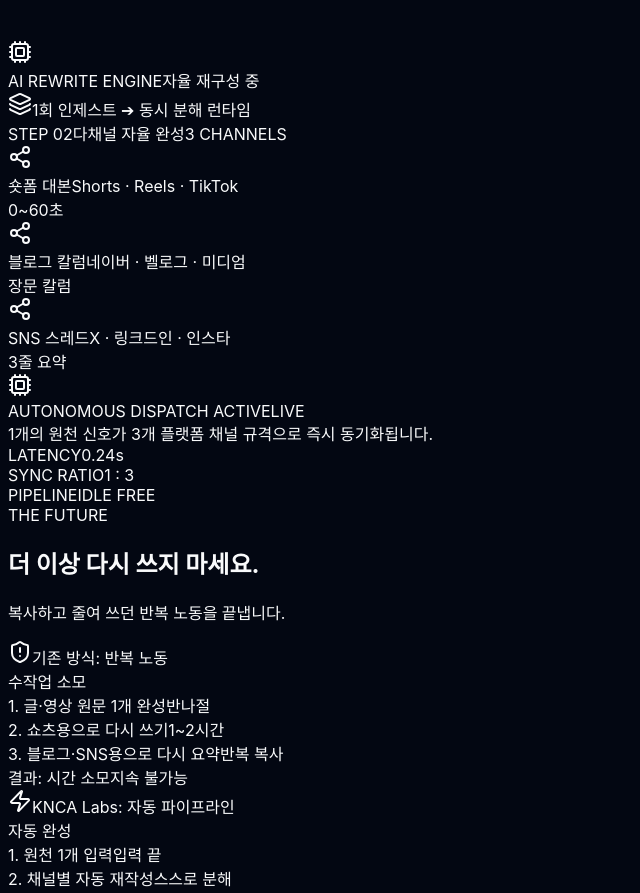
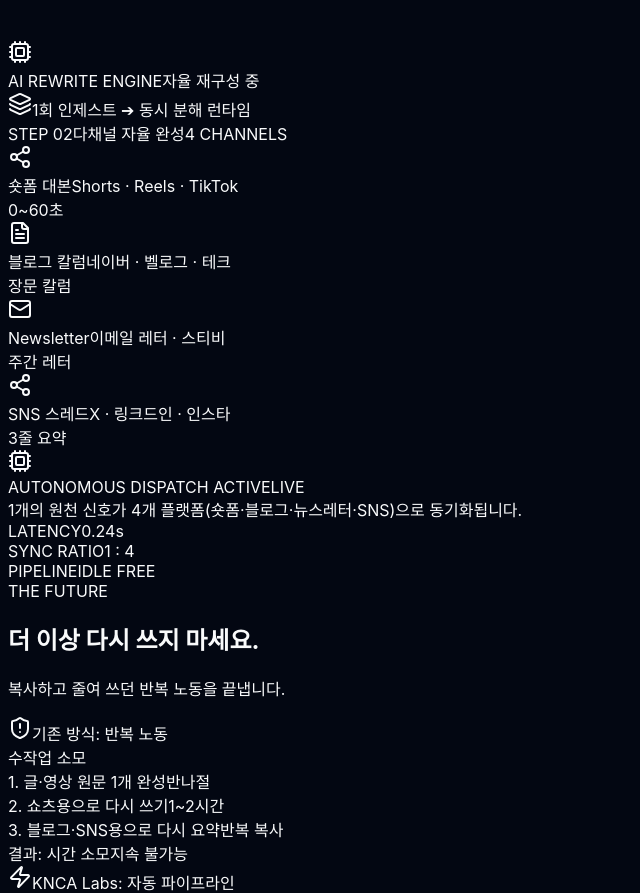
Before and after one commit to kncalabs/kncalabs, a Next.js app: page / in a window 1280 px wide. Shown: the part 2000-2893 px from the top of the page, without its empty margins (0-640 px from the left). Built offline with nearby package versions, Linux system fonts and the light colour scheme; a web font is replaced by a local one.

Commit message:
feat(workflow): integrate Newsletter as core output channel in autonomous pipeline

```diff
--- a/src/components/WorkflowSection.tsx
+++ b/src/components/WorkflowSection.tsx
@@ -9,11 +9,12 @@
   Share2,
   Layers,
   CheckCircle2,
+  Mail,
 } from "lucide-react";
 
 export default function WorkflowSection() {
   const [selectedSource, setSelectedSource] = useState<0 | 1 | 2>(0);
-  const [activeOutput, setActiveOutput] = useState<0 | 1 | 2>(0);
+  const [activeOutput, setActiveOutput] = useState<0 | 1 | 2 | 3>(0);
   const [streamTick, setStreamTick] = useState(0);
   const [isProcessing, setIsProcessing] = useState(false);
 
@@ -74,15 +75,26 @@
       platform: "Shorts · Reels · TikTok",
       badge: "0~60초",
       highlight: "핵심 훅 추출 완료",
+      icon: Share2,
       color: "border-sky-500/40 bg-sky-950/20 text-sky-300",
     },
     {
       id: "blog",
       title: "블로그 칼럼",
-      platform: "네이버 · 벨로그 · 미디엄",
+      platform: "네이버 · 벨로그 · 테크",
       badge: "장문 칼럼",
       highlight: "구조화 완료",
+      icon: FileText,
       color: "border-indigo-500/40 bg-indigo-950/20 text-indigo-300",
+    },
+    {
+      id: "newsletter",
+      title: "Newsletter",
+      platform: "이메일 레터 · 스티비",
+      badge: "주간 레터",
+      highlight: "큐레이션 완료",
+      icon: Mail,
+      color: "border-purple-500/40 bg-purple-950/20 text-purple-300",
     },
     {
       id: "social",
@@ -90,6 +102,7 @@
       platform: "X · 링크드인 · 인스타",
       badge: "3줄 요약",
       highlight: "배포 준비 완료",
+      icon: Share2,
       color: "border-emerald-500/40 bg-emerald-950/20 text-emerald-300",
     },
   ];
@@ -298,24 +311,25 @@
             </div>
 
             {/* STAGE 3: MULTI-CHANNEL ADAPTIVE OUTPUTS (4 cols) */}
-            <div className="lg:col-span-4 flex flex-col justify-center space-y-3">
+            <div className="lg:col-span-4 flex flex-col justify-center space-y-2.5">
               <div className="text-[11px] font-mono font-bold text-emerald-400 tracking-wider flex items-center justify-between">
                 <span className="flex items-center gap-2">
                   <span className="px-2 py-0.5 rounded bg-emerald-500/10 border border-emerald-500/20">STEP 02</span>
                   <span>다채널 자율 완성</span>
                 </span>
-                <span className="text-[10px] text-slate-500 font-mono">3 CHANNELS</span>
+                <span className="text-[10px] text-slate-500 font-mono">4 CHANNELS</span>
               </div>
 
-              {/* 3 Output Channels Fanout */}
-              <div className="space-y-2.5">
+              {/* 4 Output Channels Fanout */}
+              <div className="space-y-2">
                 {outputs.map((out, idx) => {
                   const isSelected = activeOutput === idx;
+                  const OutIcon = out.icon;
                   return (
                     <div
                       key={out.id}
-                      onClick={() => setActiveOutput(idx as 0 | 1 | 2)}
-                      className={`p-3.5 rounded-xl border transition-all cursor-pointer ${
+                      onClick={() => setActiveOutput(idx as 0 | 1 | 2 | 3)}
+                      className={`p-3 rounded-xl border transition-all cursor-pointer ${
                         isSelected
                           ? `${out.color} shadow-lg ring-1 ring-sky-500/40`
                           : "border-slate-800/80 bg-slate-900/60 hover:bg-slate-900 text-slate-400"
@@ -323,7 +337,7 @@
                     >
                       <div className="flex items-center justify-between">
                         <div className="flex items-center gap-2.5">
-                          <Share2 className="w-4 h-4 text-sky-400 shrink-0" />
+                          <OutIcon className="w-4 h-4 text-sky-400 shrink-0" />
                           <div>
                             <span className="text-xs font-bold text-white block leading-tight">
                               {out.title}
@@ -363,7 +377,7 @@
                   </span>
                 </div>
                 <span className="text-sm font-semibold text-white block mt-0.5">
-                  1개의 원천 신호가 3개 플랫폼 채널 규격으로 즉시 동기화됩니다.
+                  1개의 원천 신호가 4개 플랫폼(숏폼·블로그·뉴스레터·SNS)으로 동기화됩니다.
                 </span>
               </div>
             </div>
@@ -378,7 +392,7 @@
               <div className="h-8 w-px bg-white/10" />
               <div className="text-right">
                 <span className="text-slate-500 block text-[10px]">SYNC RATIO</span>
-                <span className="text-white font-bold text-sm">1 : 3</span>
+                <span className="text-white font-bold text-sm">1 : 4</span>
               </div>
               <div className="h-8 w-px bg-white/10" />
               <div className="text-right">
```
